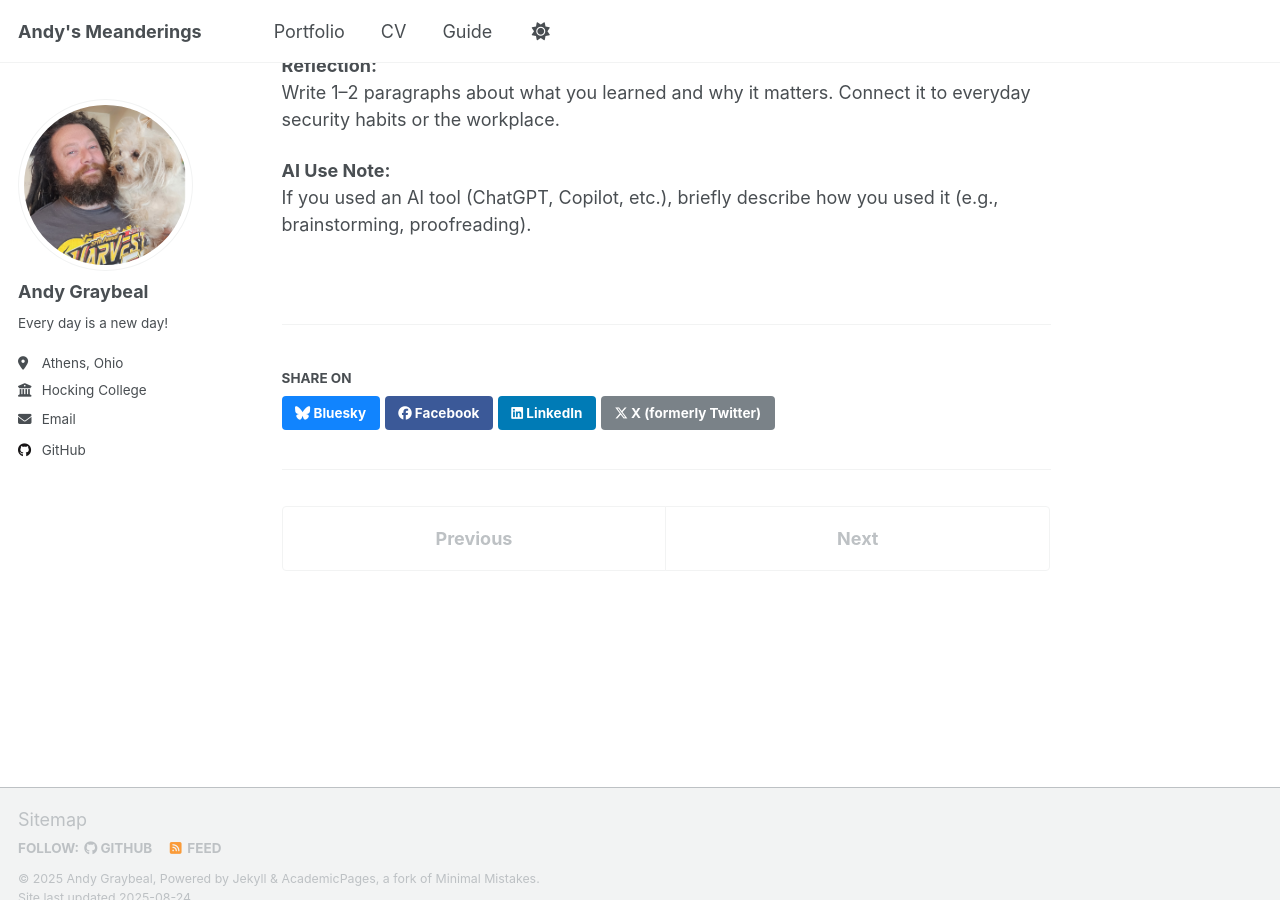
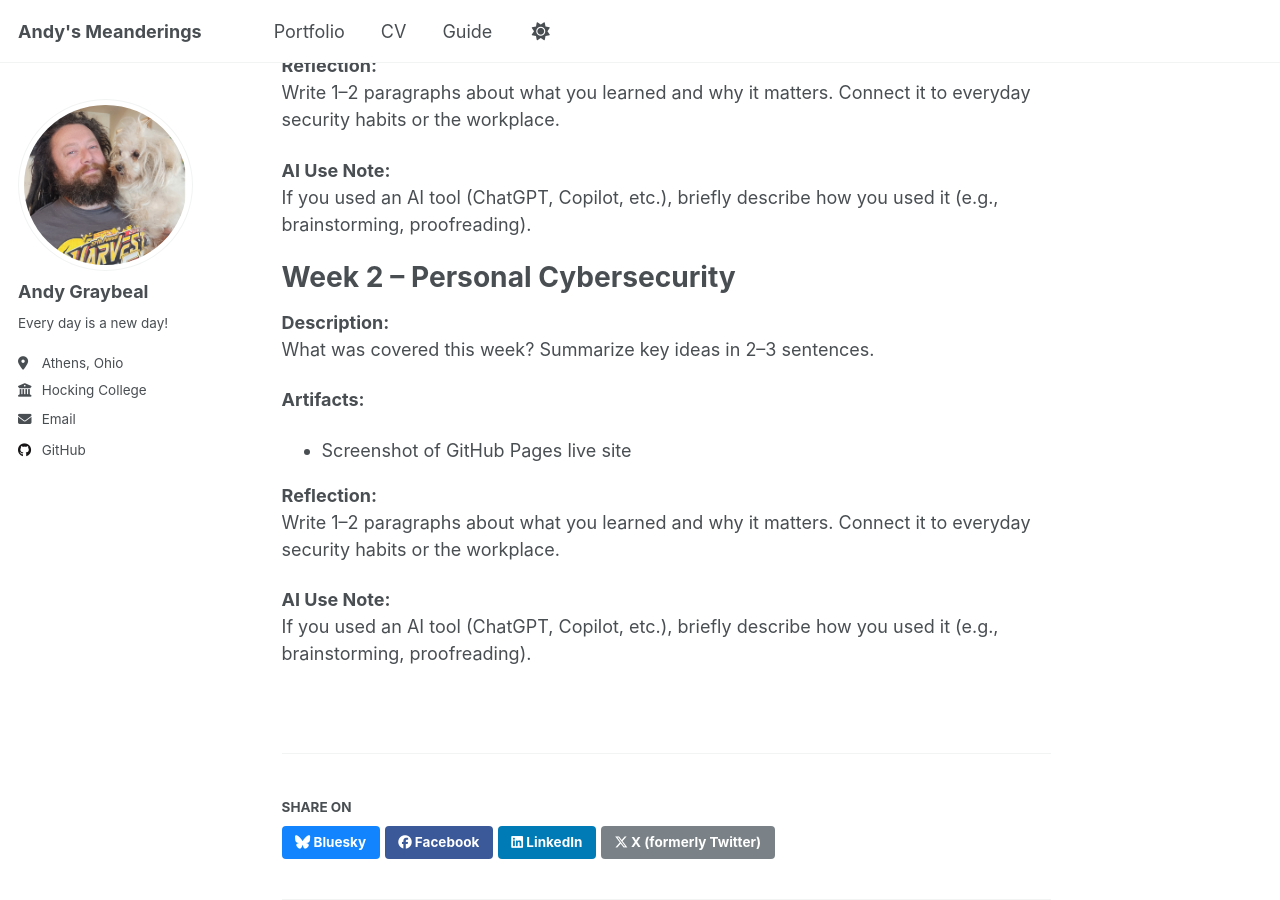
Before and after one commit to andy-graybeal/andy-graybeal.github.io, a Jekyll site: the page built from _portfolio/cybr-1100-security-awareness.md, in a window 1280 px wide and 900 px high, scrolled down 364 px. Built offline with Jekyll 4.4.1, drawn with Linux system fonts in a browser that asks for light colours; a script that is not in the unit is left out.

Commit message:
Update cybr-1100-security-awareness.md

```diff
--- a/_portfolio/cybr-1100-security-awareness.md
+++ b/_portfolio/cybr-1100-security-awareness.md
@@ -3,6 +3,7 @@ title: "CYBR-1100 - Security Awareness"
 excerpt: "Collection of things from in Hocking College's CYBR-1100 class" # <br/><img src='/images/500x300.png'>"
 collection: portfolio
 ---
+
 
 # Week 1 – Introduction to Security Awareness
 
@@ -17,3 +18,18 @@ Write 1–2 paragraphs about what you learned and why it matters. Connect it to
 
 **AI Use Note:**
 If you used an AI tool (ChatGPT, Copilot, etc.), briefly describe how you used it (e.g., brainstorming, proofreading).
+
+
+# Week 2 – Personal Cybersecurity
+
+**Description:**
+What was covered this week? Summarize key ideas in 2–3 sentences.
+
+**Artifacts:**
+- Screenshot of GitHub Pages live site
+
+**Reflection:**
+Write 1–2 paragraphs about what you learned and why it matters. Connect it to everyday security habits or the workplace.
+
+**AI Use Note:**
+If you used an AI tool (ChatGPT, Copilot, etc.), briefly describe how you used it (e.g., brainstorming, proofreading).
```
